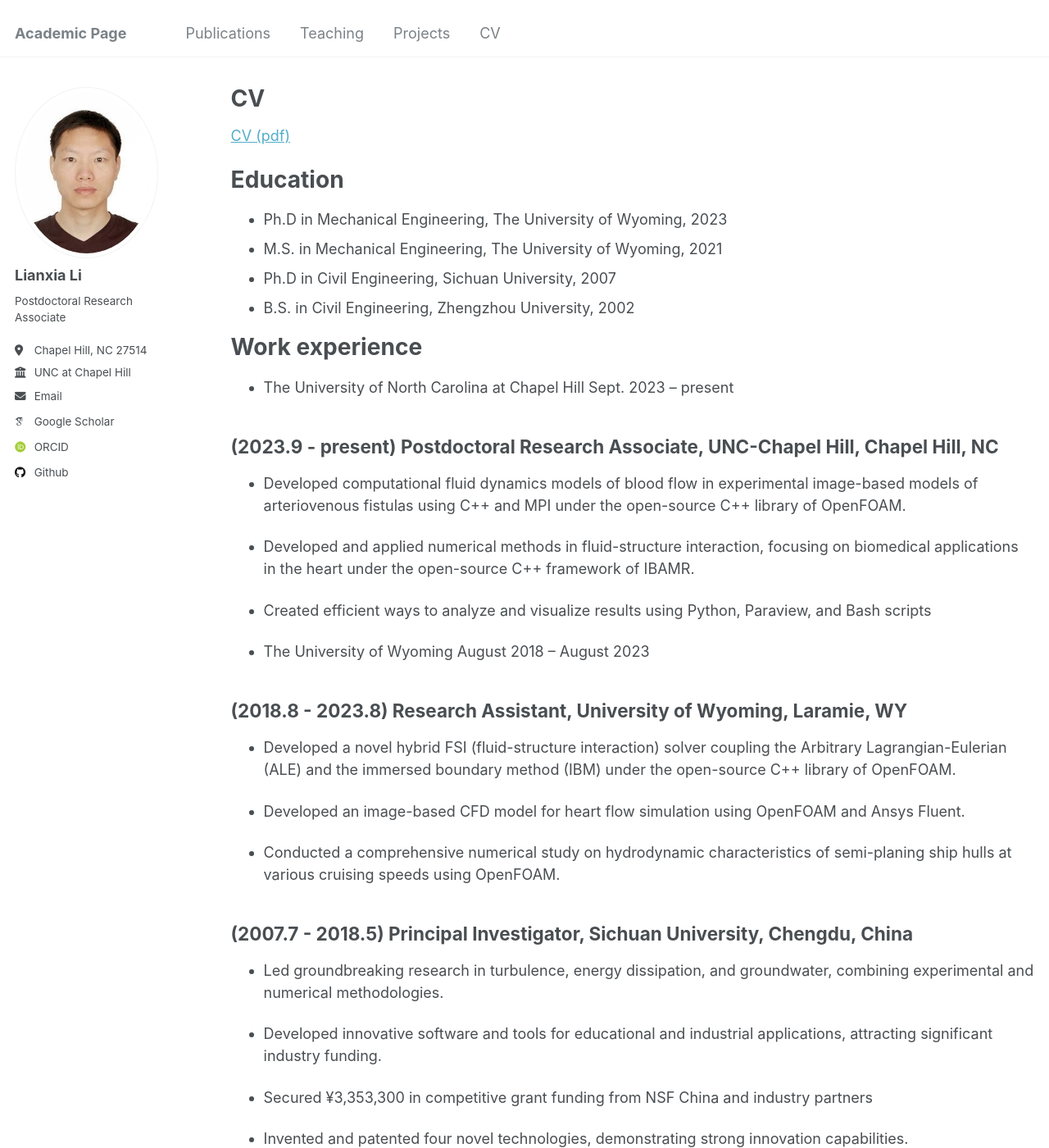
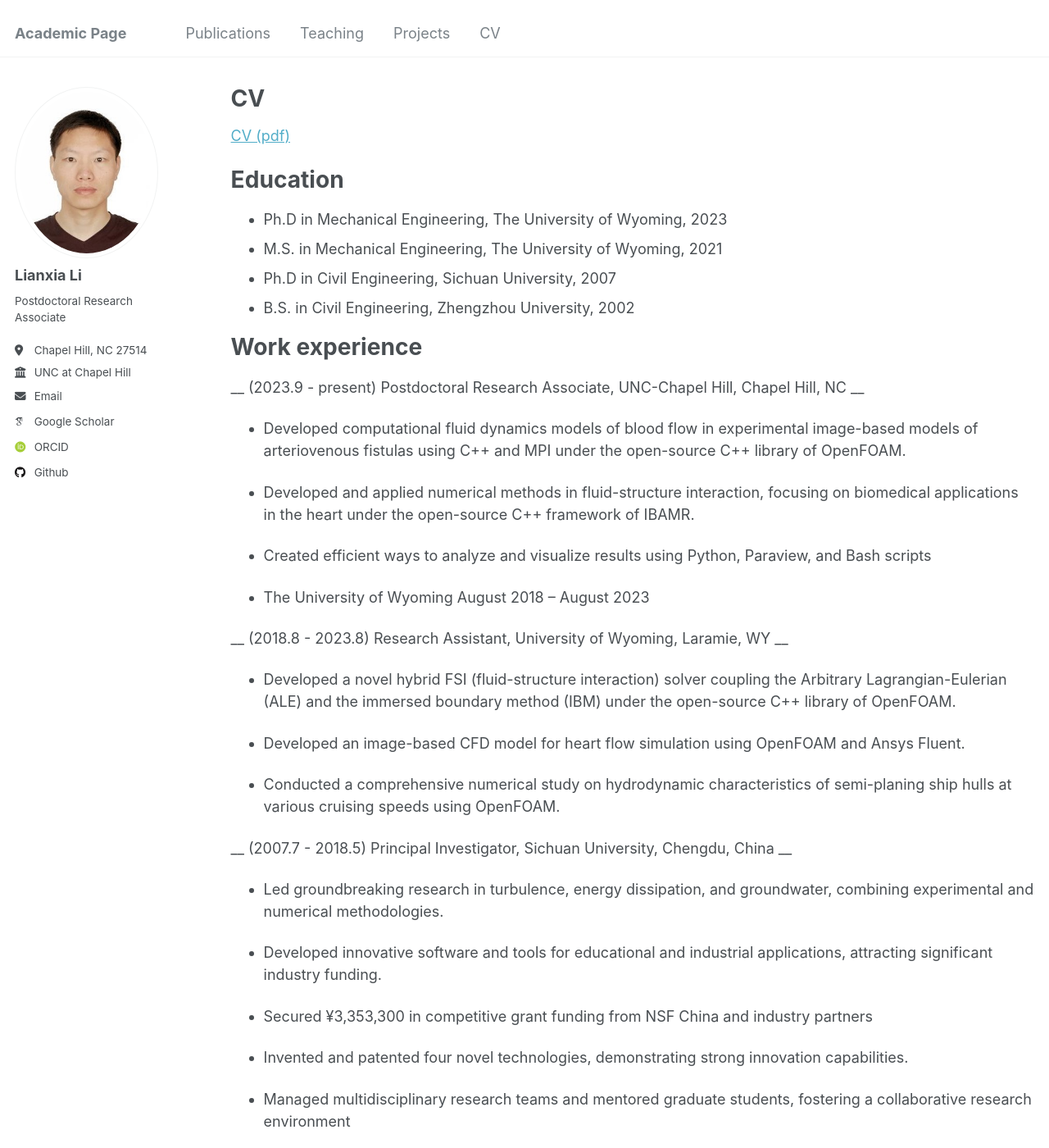
Before and after one commit to Lianxiali/lianxiali-github.io, a Jekyll site: the page built from _pages/cv.md, in a window 1280 px wide and 1400 px high. Shown: the whole window at 82% size. Built offline with Jekyll 4.4.1, drawn with Linux system fonts in a browser that asks for light colours; some web fonts are replaced.

Commit message:
update cv page

```diff
--- a/_pages/cv.md
+++ b/_pages/cv.md
@@ -20,9 +20,8 @@
 
 Work experience
 ======
-* The University of North Carolina at Chapel Hill Sept. 2023 – present
 
-## (2023.9 - present) Postdoctoral Research Associate,  UNC-Chapel Hill, Chapel Hill, NC
+__ (2023.9 - present) Postdoctoral Research Associate,  UNC-Chapel Hill, Chapel Hill, NC __
 
 * Developed computational fluid dynamics models of blood flow in experimental image-based models of arteriovenous
 fistulas using C++ and MPI under the open-source C++ library of OpenFOAM.
@@ -34,7 +33,7 @@
 
 * The University of Wyoming August 2018 – August 2023
 
-## (2018.8 - 2023.8) Research Assistant, University of Wyoming, Laramie, WY
+__ (2018.8 - 2023.8) Research Assistant, University of Wyoming, Laramie, WY __
 
 - Developed a novel hybrid FSI (fluid-structure interaction) solver coupling the Arbitrary Lagrangian-Eulerian (ALE) and
 the immersed boundary method (IBM) under the open-source C++ library of OpenFOAM.
@@ -46,7 +45,7 @@
 
 
 
-## (2007.7 - 2018.5) Principal Investigator, Sichuan University, Chengdu, China
+__ (2007.7 - 2018.5) Principal Investigator, Sichuan University, Chengdu, China __
 
 - Led groundbreaking research in turbulence, energy dissipation, and groundwater, combining experimental and numerical
 methodologies.
```
